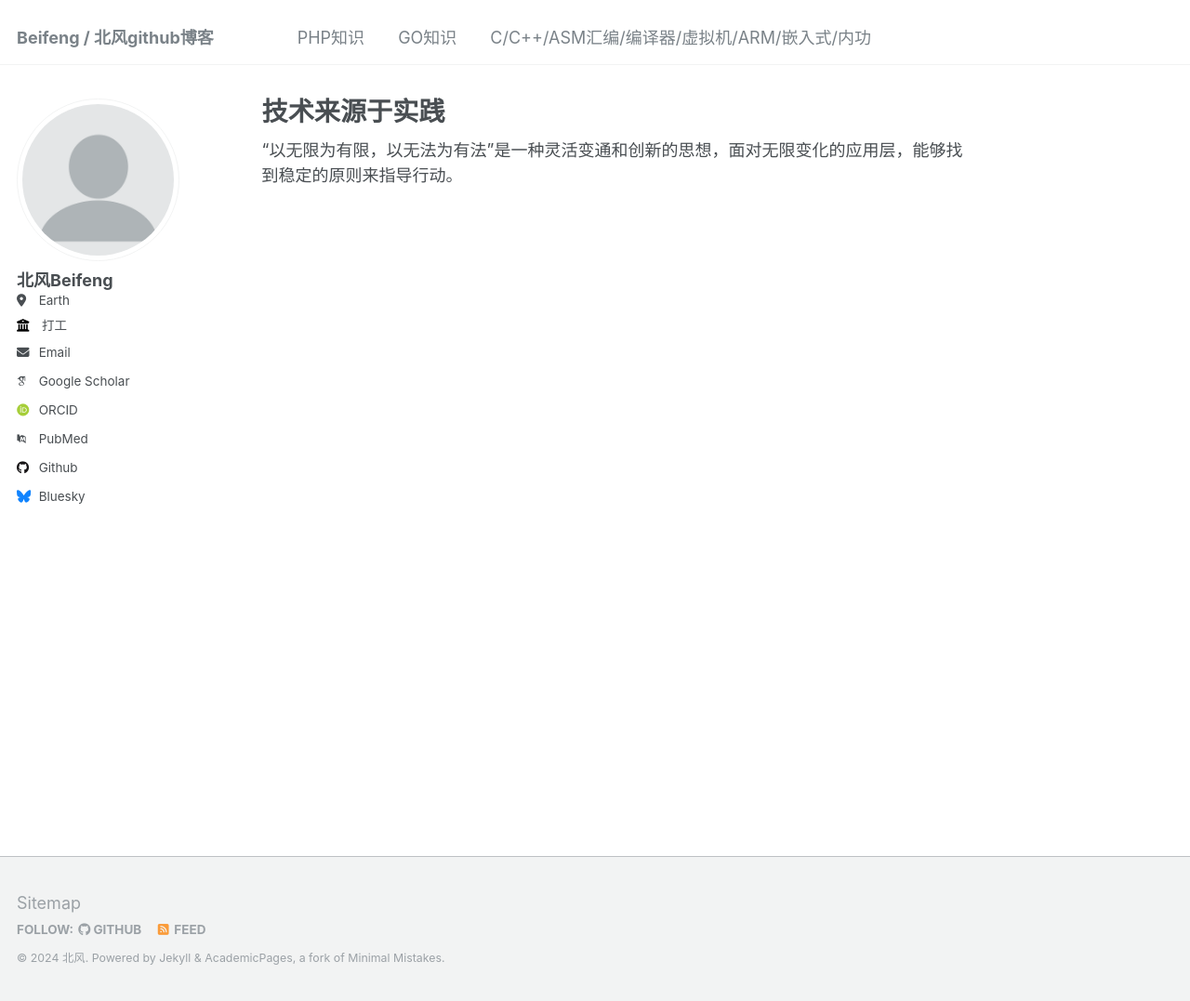
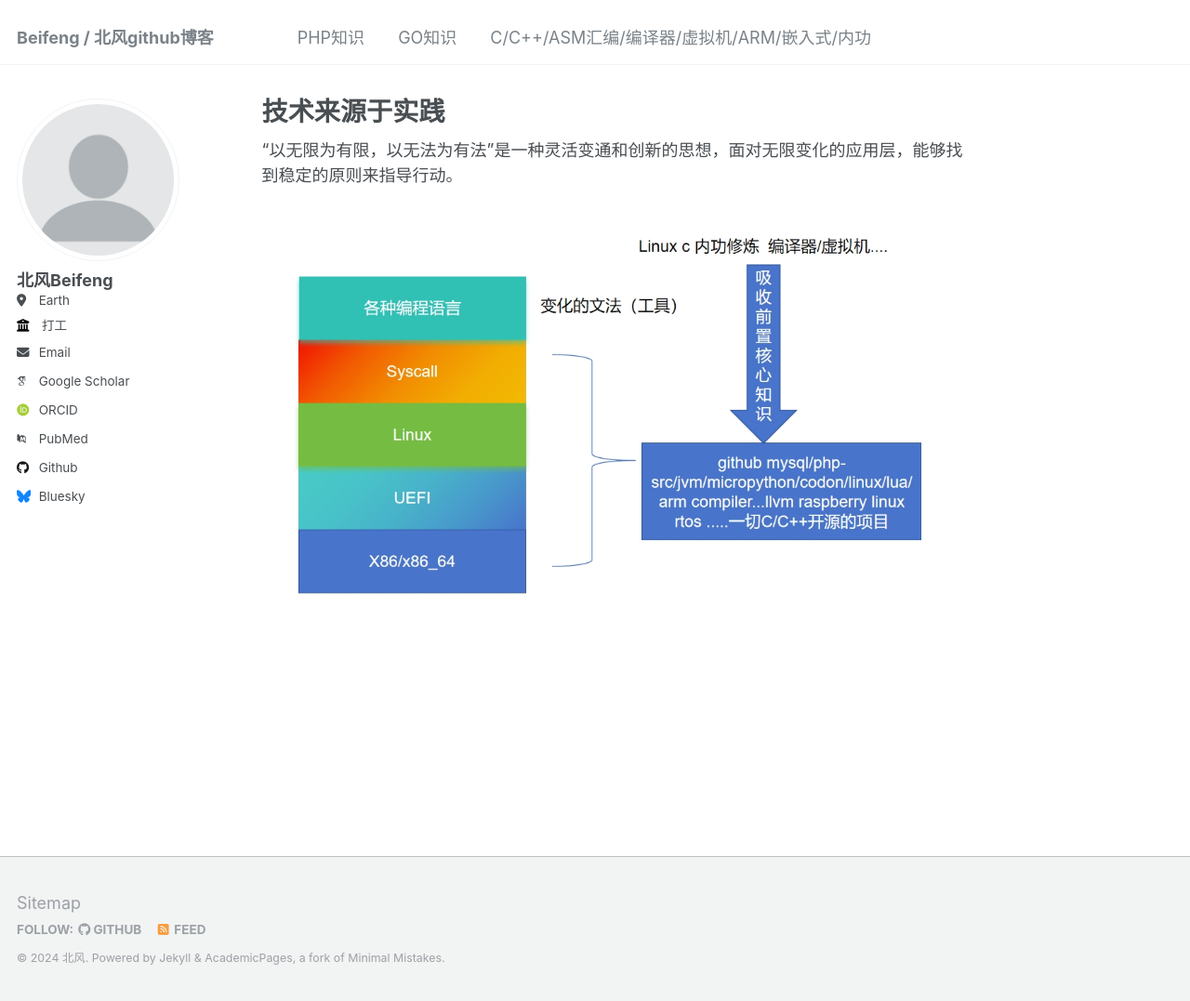
Before and after one commit to beifengisnil/beifengisnil.github.io, a Jekyll site: the page built from _pages/about.md, in a window 1280 px wide and 1077 px high. Shown: the whole window at 93% size. Built offline with Jekyll 4.4.1, drawn with Linux system fonts in a browser that asks for light colours; some web fonts are replaced.

Commit message:
Update about.md

```diff
--- a/_pages/about.md
+++ b/_pages/about.md
@@ -8,3 +8,4 @@ redirect_from:
 ---
 
 “以无限为有限，以无法为有法”是一种灵活变通和创新的思想，面对无限变化的应用层，能够找到稳定的原则来指导行动。
+![架构](https://github.com/beifengisnil/beifengisnil.github.io/blob/master/images/base.png)
```
